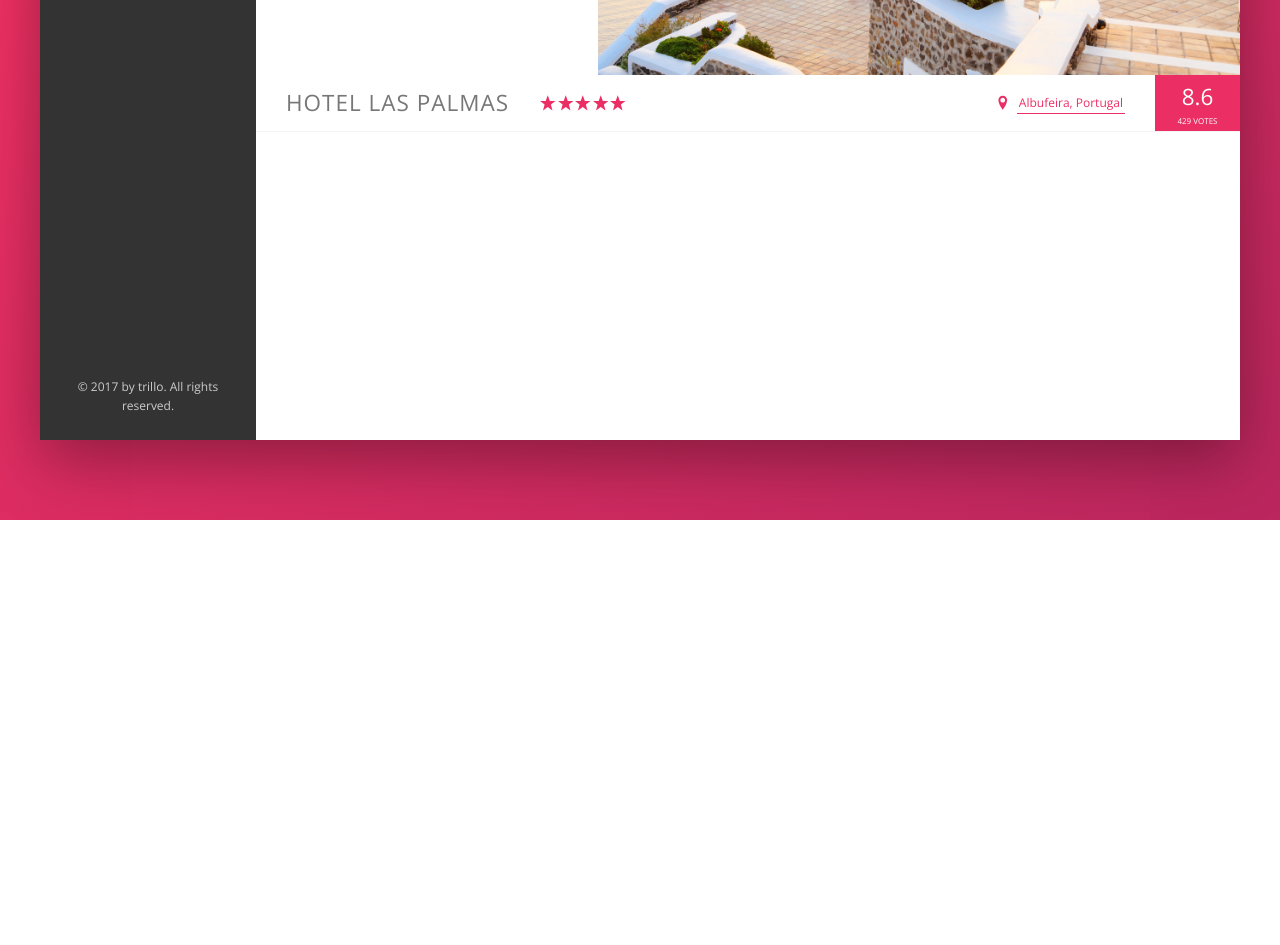
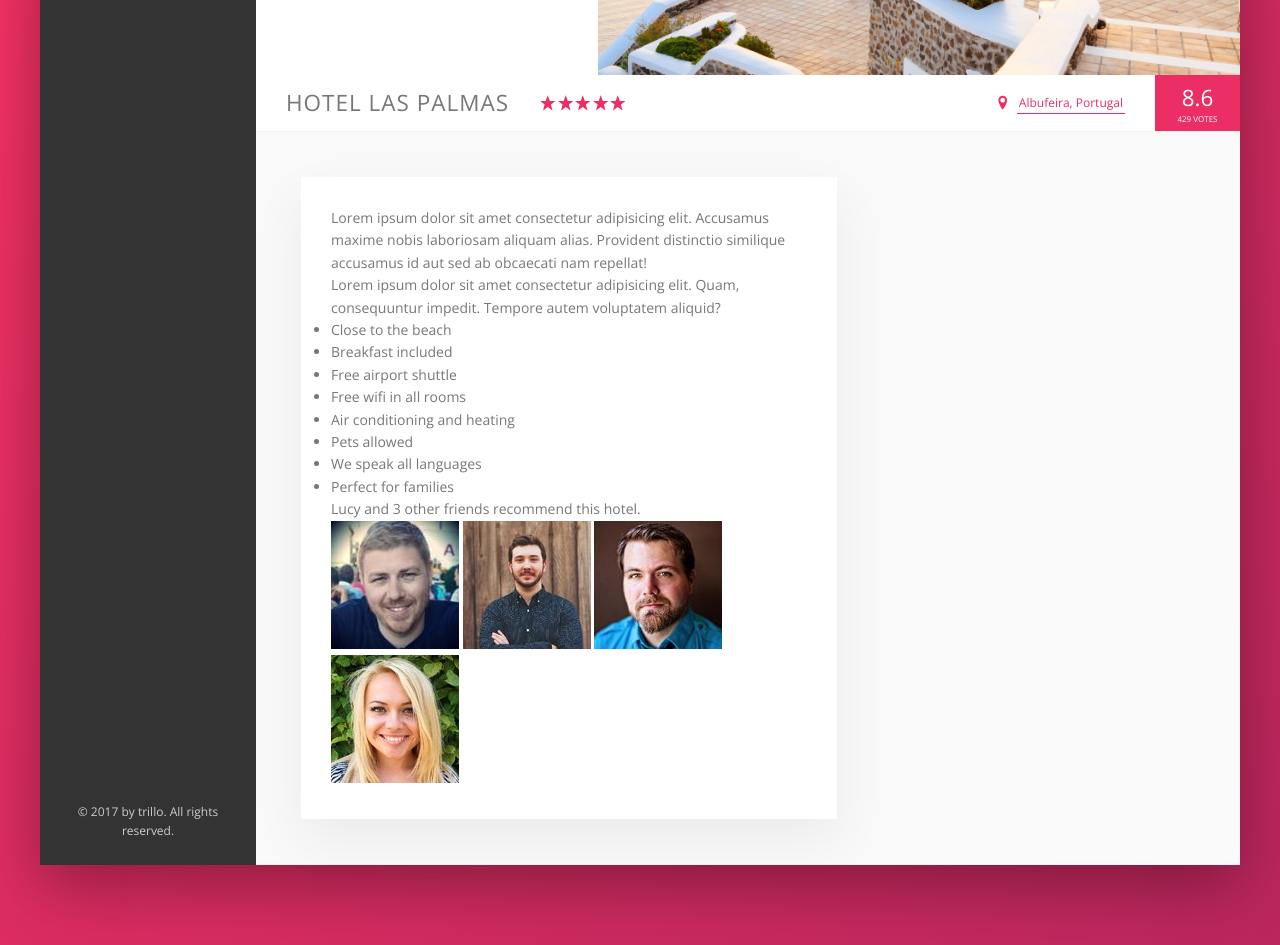
Before and after one commit to Quiatus/CSS_SASS, a website: page 02_Prj_Tri/index.html in a window 1280 px wide. Shown: the part 460-1405 px from the top of the page. Before the commit the page ends 980 px from the top, so only its background shows below. Drawn offline with nearby package versions, Linux system fonts and the light colour scheme.

Commit message:
add details

```diff
--- a/02_Prj_Tri/index.html
+++ b/02_Prj_Tri/index.html
@@ -131,6 +131,45 @@
                             <div class="overview__rating-count">429 votes</div>
                         </div>
                     </div>
+
+                    <div class="detail">
+                        <div class="description">
+                            <p class="paragraph">
+                                Lorem ipsum dolor sit amet consectetur adipisicing elit. Accusamus maxime nobis laboriosam aliquam alias. Provident distinctio similique accusamus id aut sed ab obcaecati nam repellat!
+                            </p>
+
+                            <p class="paragraph">
+                                Lorem ipsum dolor sit amet consectetur adipisicing elit. Quam, consequuntur impedit. Tempore autem voluptatem aliquid?
+                            </p>
+
+                            <ul class="list">
+                                <li class="list__item">Close to the beach</li>
+                                <li class="list__item">Breakfast included</li>
+                                <li class="list__item">Free airport shuttle</li>
+                                <li class="list__item">Free wifi in all rooms</li>
+                                <li class="list__item">Air conditioning and heating</li>
+                                <li class="list__item">Pets allowed</li>
+                                <li class="list__item">We speak all languages</li>
+                                <li class="list__item">Perfect for families</li>
+                            </ul>
+
+                            <div class="recommend">
+                                <p class="recommend__count">
+                                    Lucy and 3 other friends recommend this hotel.
+                                </p>
+                                <div class="recommend__friends">
+                                    <img src="img/user-3.jpg" alt="friend" class="recommend__photo">
+                                    <img src="img/user-4.jpg" alt="friend" class="recommend__photo">
+                                    <img src="img/user-5.jpg" alt="friend" class="recommend__photo">
+                                    <img src="img/user-6.jpg" alt="friend" class="recommend__photo">
+                                </div>
+                            </div>
+                        </div>
+
+                        <div class="user-reviews">
+
+                        </div>
+                    </div>
                 </main>
             </div>
         </div>
--- a/02_Prj_Tri/sass/_base.scss
+++ b/02_Prj_Tri/sass/_base.scss
@@ -18,6 +18,9 @@
 
     // BOX SHADOWS
     --shadow-dark: 0 2rem 6rem rgba(0, 0, 0, .35);
+    --shadow-light: 0 2rem 5rem rgba(0, 0, 0, .06);
+
+    --border-line: 1px solid var(--color-grey-light-2);
 }
 
 * {
--- a/02_Prj_Tri/sass/_components.scss
+++ b/02_Prj_Tri/sass/_components.scss
@@ -67,7 +67,6 @@
     align-self: stretch;
     display: flex;
     align-items: center;
-
 
     & > * {
         padding: 0 2rem;
@@ -199,7 +198,7 @@
 
 .overview {
     display: flex;
-    border-bottom: 1px solid var(--color-grey-light-2);
+    border-bottom: var(--border-line);
     align-items: center;
 
     &__heading {
@@ -247,6 +246,7 @@
     &__rating-average {
         font-size: 2.25rem;
         font-weight: 300;
+        margin-bottom: -.3rem;
     }
 
     &__rating-count {
--- a/02_Prj_Tri/sass/_layout.scss
+++ b/02_Prj_Tri/sass/_layout.scss
@@ -8,7 +8,7 @@
 .header {
     height: 7rem;
     background-color: var(--color-white);
-    border-bottom: 1px solid var(--color-grey-light-2);
+    border-bottom: var(--border-line);
     display: flex;
     justify-content: space-between;
     align-items: center;
@@ -30,5 +30,24 @@
 .hotel-view {
     background-color: var(--color-white);
     flex: 1;
-    min-height: 75rem;
 }
+
+.detail {
+    display: flex;
+    padding: 4.5rem;
+    background-color: var(--color-grey-light-1);
+    border-bottom: var(--border-line);
+}
+
+.description {
+    font-size: 1.4rem;
+    flex: 0 0 60%;
+    margin-right: 4.5rem;
+    background-color: var(--color-white);
+    box-shadow: var(--shadow-light);
+    padding: 3rem;
+}
+
+.user-reviews {
+    flex: 1;
+}
```
Also changed, not shown: 02_Prj_Tri/css/style.css, 1 other file.
